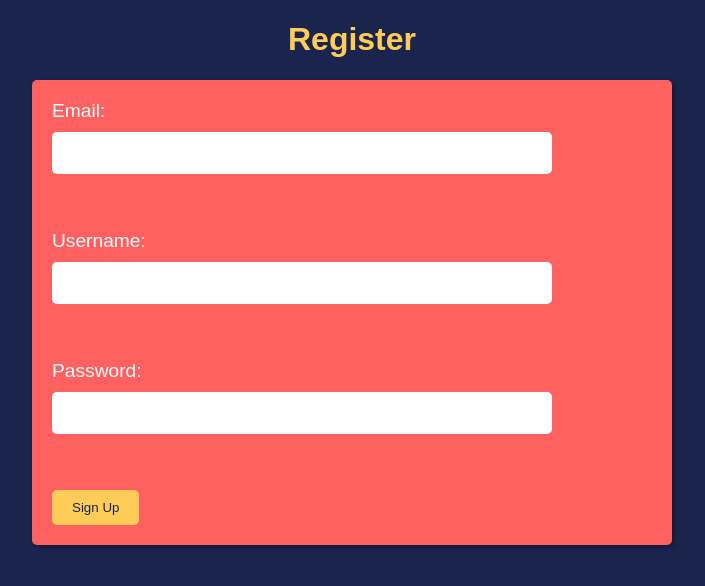
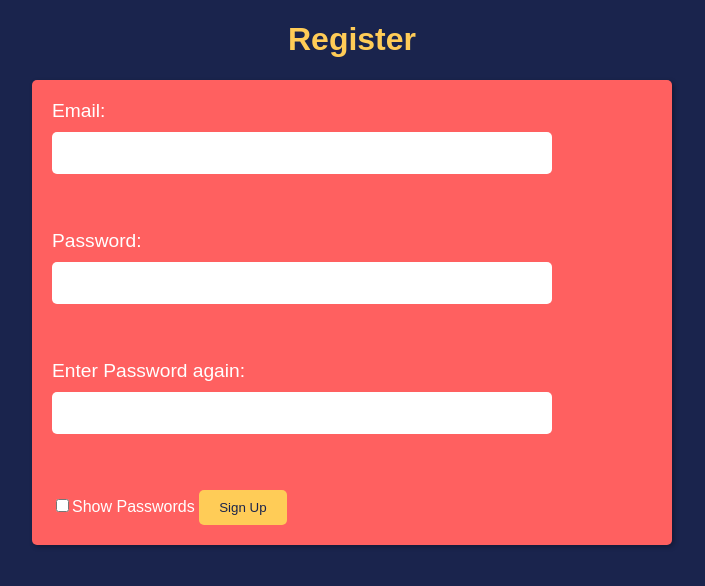
Before and after one commit to Jamalo-TV/RYZR, a Flask app: page / in a window 1280 px wide. Shown: the top 586 px of the page, without its empty margins (288-993 px from the left). Run offline with Flask 3, Linux system fonts and the light colour scheme.

Commit message:
Deleting username bc. unnecessary. Add: check password better but not working. add a show passwords button

```diff
--- a/main.py
+++ b/main.py
@@ -1,9 +1,6 @@
 from flask import Flask, request, jsonify, render_template
 import sqlite3
-from datetime import datetime
 import bcrypt
-import random
-import string
 import secrets
 import re
 from flask_talisman import Talisman
--- a/templates/register.html
+++ b/templates/register.html
@@ -59,32 +59,39 @@
     <script>
 
 function validateForm(event) {
+    event.preventDefault(); // Prevent form from submitting before validation
+
     const email = document.getElementById("email");
-            const username = document.getElementById("username");
+    const validate_password = document.getElementById("validate_password");
     const password = document.getElementById("password");
 
     // Reset custom validation messages
     email.setCustomValidity("");
-            username.setCustomValidity("");
+    validate_password.setCustomValidity("");
     password.setCustomValidity("");
 
     if (!email.validity.valid) {
         email.setCustomValidity("Please enter a valid email.");
     }
 
-            if (!username.validity.valid) {
-                username.setCustomValidity("Username must be 3-30 characters long and contain only alphanumeric characters and underscores.");
+    if (validate_password.value !== password.value) {
+        validate_password.setCustomValidity("Passwords do not match.");
     }
 
     if (!password.validity.valid) {
         password.setCustomValidity("Password does not meet requirements.");
     }
+
+    if (email.validity.valid && validate_password.validity.valid && password.validity.valid) {
+        event.target.submit(); // If all fields are valid, submit the form
     }
+}
+
 
 async function submitForm(event) {
     event.preventDefault();
     const email = document.getElementById("email").value;
-    const username = document.getElementById("username").value;
+    const validate_password = document.getElementById("validate_password").value;
     const password = document.getElementById("password").value;
 
     const response = await fetch("/input", {
@@ -92,7 +99,7 @@ async function submitForm(event) {
         headers: {
             "Content-Type": "application/json"
         },
-        body: JSON.stringify({ email: email, username: username, password: password })
+        body: JSON.stringify({ email: email, validate_password: validate_password, password: password })
     });
 
     const data = await response.json();
@@ -109,6 +116,18 @@ async function submitForm(event) {
     alert("User information received:\n" + JSON.stringify(data, null, 2));
 }
 
+function myFunction() {
+      var x = document.getElementById("password");
+      var y = document.getElementById("validate_password");
+
+      if (x.type === "password") {
+        x.type = "text";
+        y.type = "text";
+      } else {
+        x.type = "password";
+        y.type = "password";
+      }
+    }
 
     </script>
 </head>
@@ -117,11 +136,13 @@ async function submitForm(event) {
         <label for="email">Email:</label>
         <input type="email" id="email" name="email" required pattern="^[a-zA-Z0-9._%+-]+@[a-zA-Z0-9.-]+\.[a-zA-Z]{2,}$"><br><br>
 
-        <label for="username">Username:</label>
-        <input type="text" id="username" name="username" required pattern="^[\w]{3,30}$"><br><br>
-
         <label for="password">Password:</label>
         <input type="password" id="password" name="password" required pattern="^.{8,}$"><br><br>
+
+        <label for="validate_password">Enter Password again:</label>
+        <input type="password" id="validate_password" name="validate_password" required pattern="^.{8,}$"><br><br>
+
+        <input type="checkbox" onclick="myFunction()">Show Passwords
 
         <input type="submit" value="Sign Up" onclick="validateForm(event)">
     </form>
```
Lines whose indentation alone changed are shown as unchanged.
